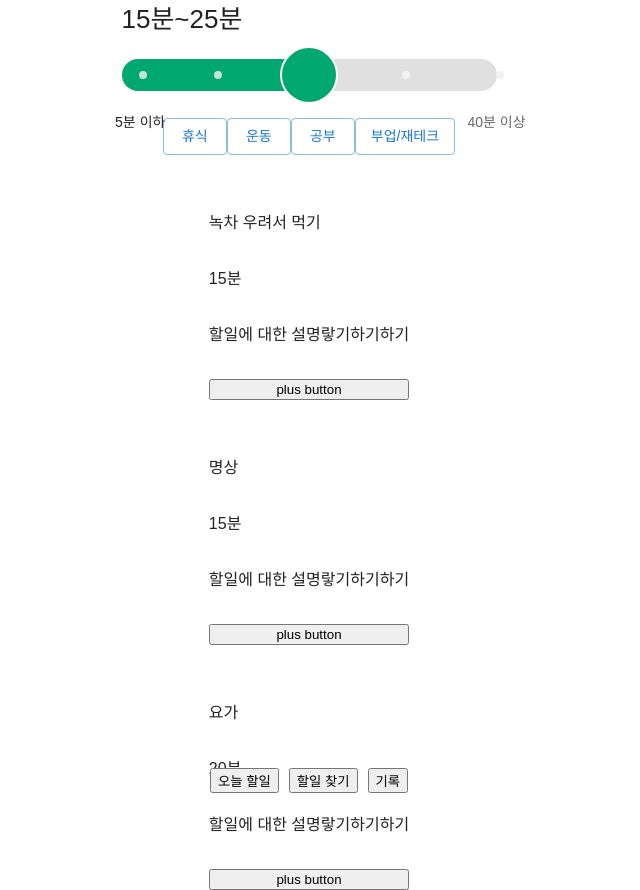
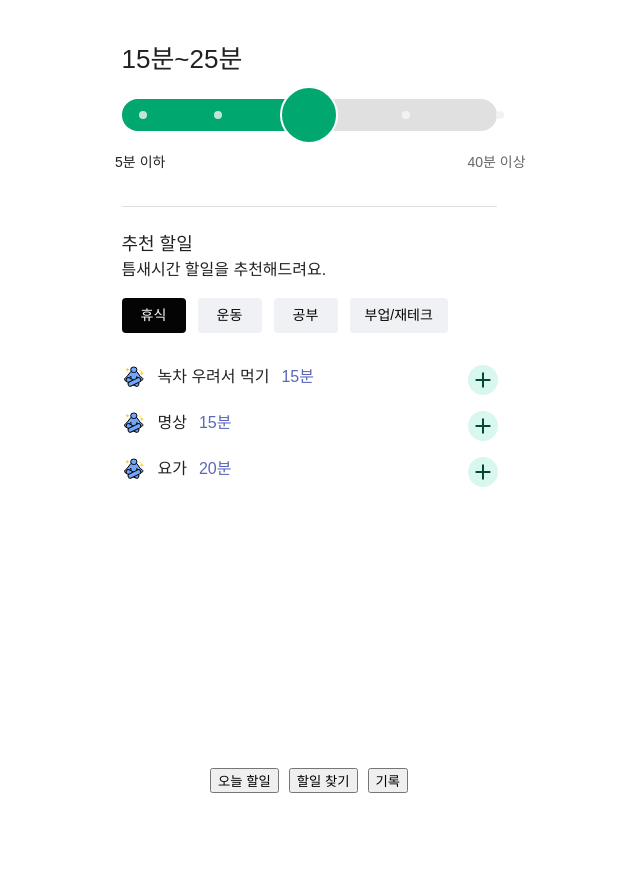
Before and after one commit to Tickley-Team/Tickley, a React (Vite) app: page /todos/find in a window 1280 px wide. Shown: the whole page, without its empty margins (331-971 px from the left). After the commit the page ends 800 px from the top, so only its background shows below. Built offline with nearby package versions, Linux system fonts and the light colour scheme.

Commit message:
feat: 할일찾기 스타일링

```diff
--- a/src/hooks/useFilteredTodos.tsx
+++ b/src/hooks/useFilteredTodos.tsx
@@ -14,5 +14,11 @@ export const useFilterTodos = (todos: Array<RecommendTodo>) => {
       Number(todo.estimateTime) <= spareTime,
   )
 
-  return { filteredTodos, categoryNames, setCategoryName, spareTime }
+  return {
+    filteredTodos,
+    categoryNames,
+    setCategoryName,
+    spareTime,
+    categoryName,
+  }
 }
--- a/src/pages/TodosFind.tsx
+++ b/src/pages/TodosFind.tsx
@@ -1,5 +1,5 @@
-import { useLoaderData } from 'react-router'
-import { Box, Button, Stack } from '@mui/material'
+import { useLoaderData, useNavigate } from 'react-router'
+import { Box, Button, Divider, Typography, useTheme } from '@mui/material'
 import { useFilterTodos } from '../hooks/useFilteredTodos'
 import { useLocalStorage } from '../hooks/useLocalStorage'
 import { DateNowToUnix } from '../utils'
@@ -12,14 +12,20 @@ import {
 import { MobileLayout } from '../layout/MobileLayout'
 import { RangeSlider } from '../components/RangeSlider'
 import BottomNavbar from '../components/BottomNavbar'
-
+import restIcon from '../assets/icons/rest.svg'
+import circleAddIcon from '../assets/icons/circleAddIcon.svg'
 const TodosFind = () => {
+  const navigate = useNavigate()
   const todosMockData = useLoaderData<RecommendTodo[]>()?.map((todo) => ({
     ...todo,
     estimateTime: Number(todo.estimateTime),
   }))
-  const { categoryNames, setCategoryName, filteredTodos } =
-    useFilterTodos(todosMockData)
+  const {
+    categoryNames,
+    setCategoryName,
+    filteredTodos,
+    categoryName: selectedCategoryName,
+  } = useFilterTodos(todosMockData)
 
   const { addToStoredValue } = useLocalStorage<TodoItem[]>([], 'todos')
 
@@ -30,11 +36,36 @@ const TodosFind = () => {
       itemStatus: 'ready',
       registeredDate: DateNowToUnix(),
     })
+    navigate('/todos')
   }
   return (
     <MobileLayout>
-      <RangeSlider />
-      <CategoryBar categoryNames={categoryNames} onClick={setCategoryName} />
+      <div
+        style={{
+          position: 'relative',
+          marginTop: '40px',
+          width: '100%',
+          marginBottom: '24px',
+        }}
+      >
+        <RangeSlider />
+      </div>
+      <Divider
+        style={{
+          margin: '24px 0',
+          color: 'black',
+          width: '100%',
+        }}
+      />
+      <Typography width={'100%'} variant="title-5-medium-18">
+        추천 할일
+      </Typography>
+      <Typography width={'100%'}>틈새시간 할일을 추천해드려요.</Typography>
+      <CategoryBar
+        categoryNames={categoryNames}
+        onClick={setCategoryName}
+        selectedCategoryName={selectedCategoryName}
+      />
       <TodoList list={filteredTodos} onAddTodo={addTodo} />
       <div>
         {/* 하단 고정 네비게이션바*/}
@@ -66,14 +97,43 @@ export const TodoList = ({
   )
 }
 type CategoryBarProps = {
+  selectedCategoryName: string
   categoryNames: CategoryNames
   onClick: (e: string) => void
 }
-export const CategoryBar = ({ categoryNames, onClick }: CategoryBarProps) => {
+export const CategoryBar = ({
+  selectedCategoryName,
+  categoryNames,
+  onClick,
+}: CategoryBarProps) => {
+  const theme = useTheme()
   return (
-    <Box sx={{ display: 'flex' }}>
+    <Box
+      sx={{
+        width: '100%',
+        display: 'flex',
+        justifyContent: 'flex-start',
+        overflowX: 'auto',
+        gap: '12px',
+        margin: '16px 0 32px  0',
+      }}
+    >
       {categoryNames.map((categoryName, idx) => (
         <Button
+          style={{
+            border: 'none',
+            width: 'auto',
+            padding: '6px, 12px',
+            background:
+              categoryName === selectedCategoryName
+                ? theme.palette.gray1000
+                : theme.palette.gray300,
+            borderRadius: '4px',
+            color:
+              categoryName === selectedCategoryName
+                ? theme.palette.gray100
+                : theme.palette.gray1000,
+          }}
           key={`${categoryName}_${idx}`}
           variant="outlined"
           onClick={() => onClick(categoryName)}
@@ -93,17 +153,57 @@ export const TodoRecommendItem = ({
   estimateTime,
   onClick,
 }: TodoRecommendItemProps) => {
+  const theme = useTheme()
   return (
-    <Stack direction={{ xs: 'column' }} spacing={{ xs: 1, sm: 2, md: 4 }}>
-      <div className={'icon'}>
-        <img src="" />
-      </div>
-
-      <p>{title}</p>
-      <span>{estimateTime}분</span>
-      <p>할일에 대한 설명랗기하기하기 </p>
-
-      <button onClick={onClick}>plus button</button>
-    </Stack>
+    <Box
+      display={'flex'}
+      justifyContent="space-between"
+      alignItems={'flex-start'}
+      width={'100%'}
+      marginBottom={'16px'}
+    >
+      <Box display={'flex'} width={'100%'}>
+        <Box className={'icon'} width={24} height={24} marginRight={'12px'}>
+          <img src={restIcon} alt={'restIcon'} />
+        </Box>
+        <Box>
+          <Box display="flex">
+            <Typography
+              variant="title-5-medium-16"
+              fontWeight={600}
+              marginRight={'12px'}
+            >
+              {title}
+            </Typography>
+            <Typography
+              variant="title-5-medium-16"
+              color={theme.palette.semanticPurple1}
+            >
+              {estimateTime}분
+            </Typography>
+          </Box>
+        </Box>
+      </Box>
+      <Button
+        onClick={onClick}
+        variant="text"
+        disableRipple
+        disableElevation
+        sx={{
+          padding: 0,
+          minWidth: 0,
+          margin: 0,
+          border: 'none',
+          boxShadow: 'none',
+          background: 'none',
+          color: 'inherit',
+          '&:hover': {
+            background: 'none', // Hover 배경 제거
+          },
+        }}
+      >
+        <img src={circleAddIcon} alt={'circle_add_icon'} />
+      </Button>
+    </Box>
   )
 }
```
Also changed, not shown: src/assets/icons/circleAddIcon.svg (added), src/assets/icons/rest.svg (added).
